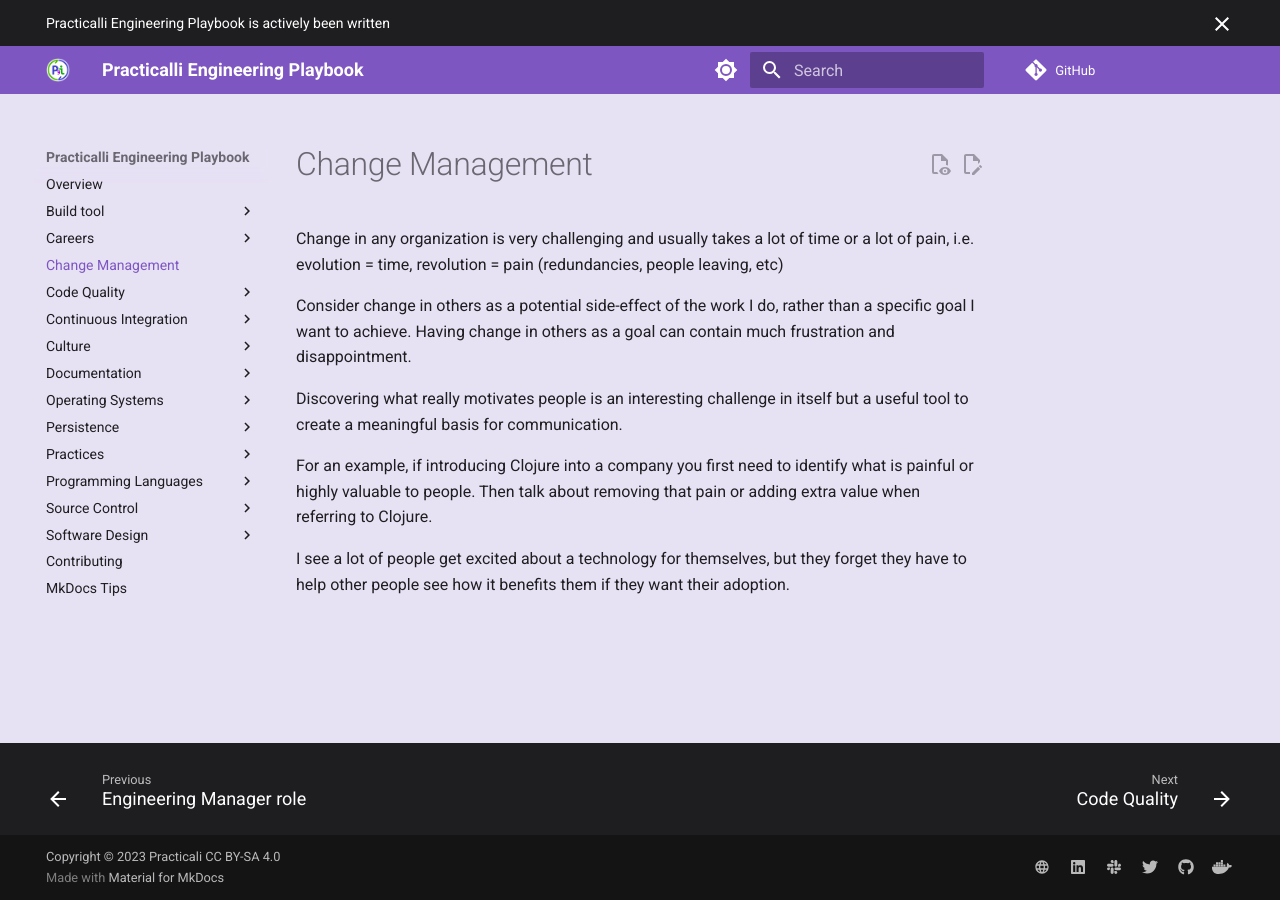
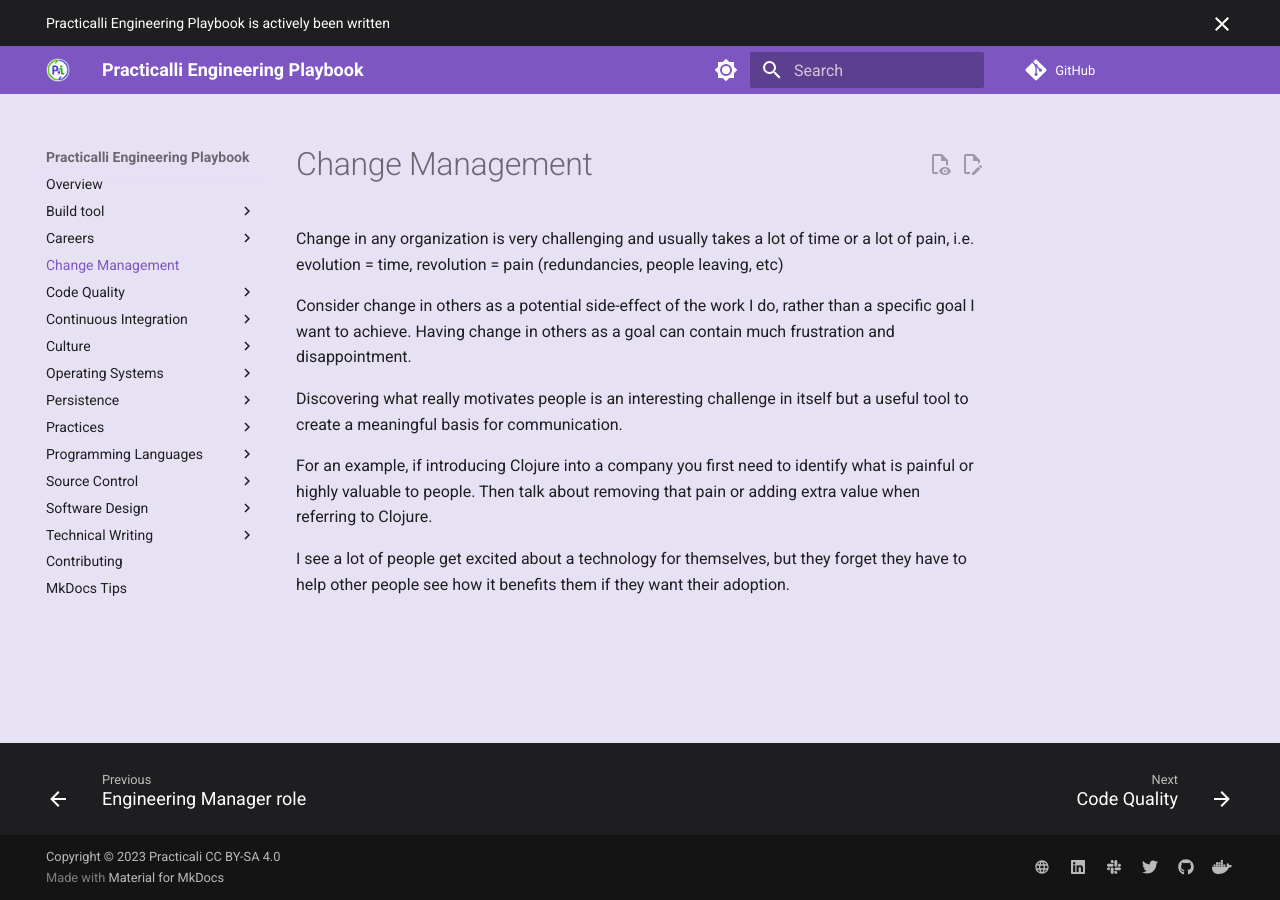
Before and after one commit to practicalli/engineering-playbook, an MkDocs documentation site: the page built from docs/change-management/index.md, in a window 1280 px wide. Built offline with MkDocs 1.6.1 and Material for MkDocs 9.7.7, drawn with Linux system fonts in a browser that asks for light colours; comment, search, counter and statistics services are not loaded; some of the changed lines change nothing that is shown.

Commit message:
nav: move Documentation to Technical Writing

```diff
--- a/mkdocs.yml
+++ b/mkdocs.yml
@@ -170,13 +170,6 @@ nav:
       - culture/burnout.md
       - culture/documentation.md
       - culture/leadership.md
-  - Documentation:
-      - technical-writing/index.md
-      - technical-writing/techniques.md
-      - Static Sites:
-          - technical-writing/static-site/index.md
-          - MkDocs: technical-writing/static-site/mkdocs.md
-          - Zensical: technical-writing/static-site/zensical.md
   - Operating Systems:
       - os/index.md
       - Command Line:
@@ -287,5 +280,12 @@ nav:
           - software-design/design-patterns/index.md
           - software-design/design-patterns/command-query-separation.md
           - software-design/design-patterns/cqrs.md
+  - Technical Writing:
+      - technical-writing/index.md
+      - technical-writing/techniques.md
+      - Static Sites:
+          - technical-writing/static-site/index.md
+          - MkDocs: technical-writing/static-site/mkdocs.md
+          - Zensical: technical-writing/static-site/zensical.md
   - Contributing: https://practical.li/contributing
   - MkDocs Tips: https://practical.li/writing-tips/
```
